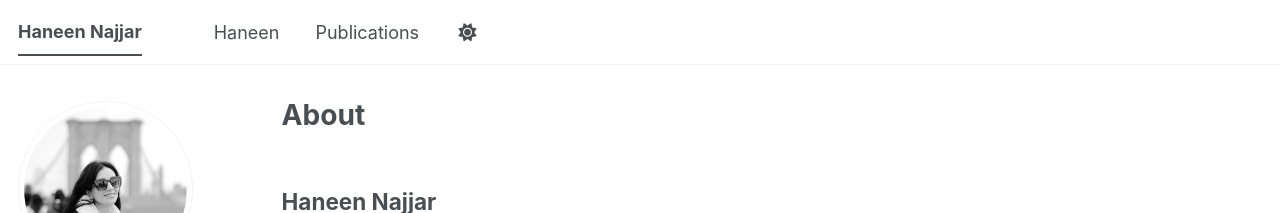
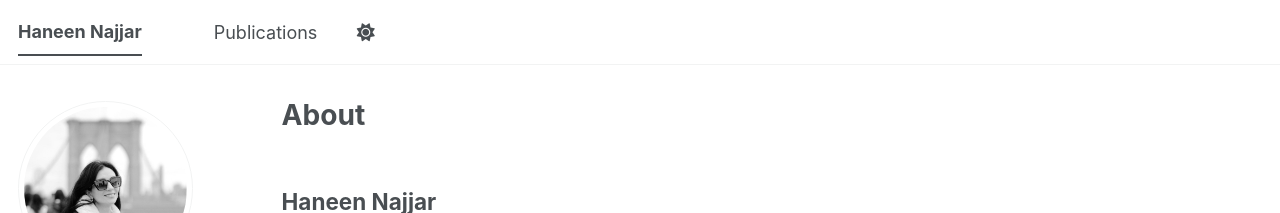
Before and after one commit to haneenn24/haneenn24.github.io, a Jekyll site: the page built from _pages/about.md, in a window 1280 px wide. Shown: the top 213 px of the page. Built offline with Jekyll 4.4.1, drawn with Linux system fonts in a browser that asks for light colours; a script bundle is joined from its source files by our own code; library files that are not in the unit come from our copies.

Commit message:
Update navigation.yml

```diff
--- a/_data/navigation.yml
+++ b/_data/navigation.yml
@@ -7,10 +7,6 @@
 # NOTE that only one of the CV options should be selected, the first is for the
 #      Markdown formatted page while the second is generated using JSON.
 
-
 main:
-  - title: "Haneen"
-    url: /
-
   - title: "Publications"
     url: /publications/
```
